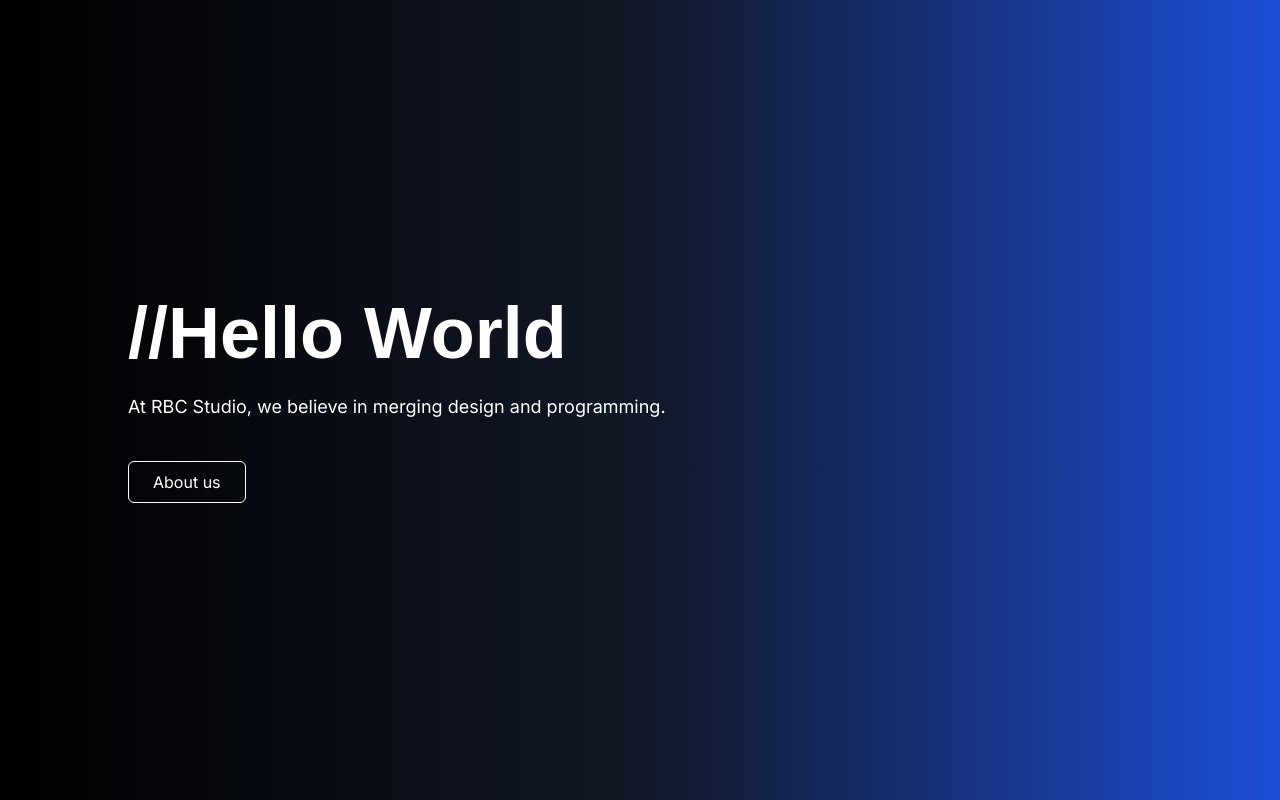
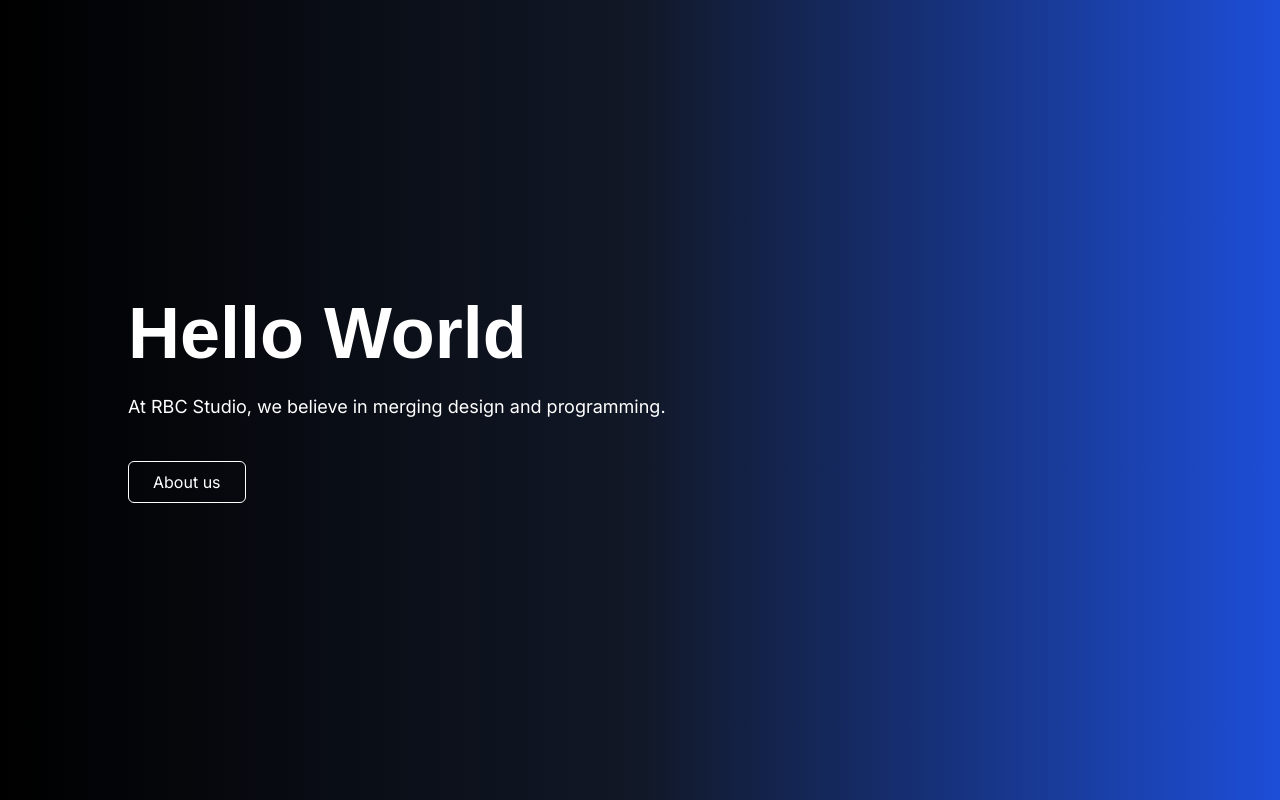
Before and after one commit to rballestercoll/rbc_studio_web, a Next.js app: page / in a window 1280 px wide. Shown: the part 800-1600 px from the top of the page. Built offline with nearby package versions, Linux system fonts and the light colour scheme; a web font is replaced by a local one.

Commit message:
Corrección problema con ESLint

```diff
--- a/src/app/Sections/Hello_World.tsx
+++ b/src/app/Sections/Hello_World.tsx
@@ -5,7 +5,7 @@
       className="h-screen flex flex-col items-start justify-center px-8 md:px-16 lg:px-32"
     >
       <h2 className="text-7xl font-bold mb-6">
-        //Hello World
+        Hello World
       </h2>
       <p className="text-lg max-w-2xl text-center mb-10">
         At RBC Studio, we believe in merging design and programming.
```
